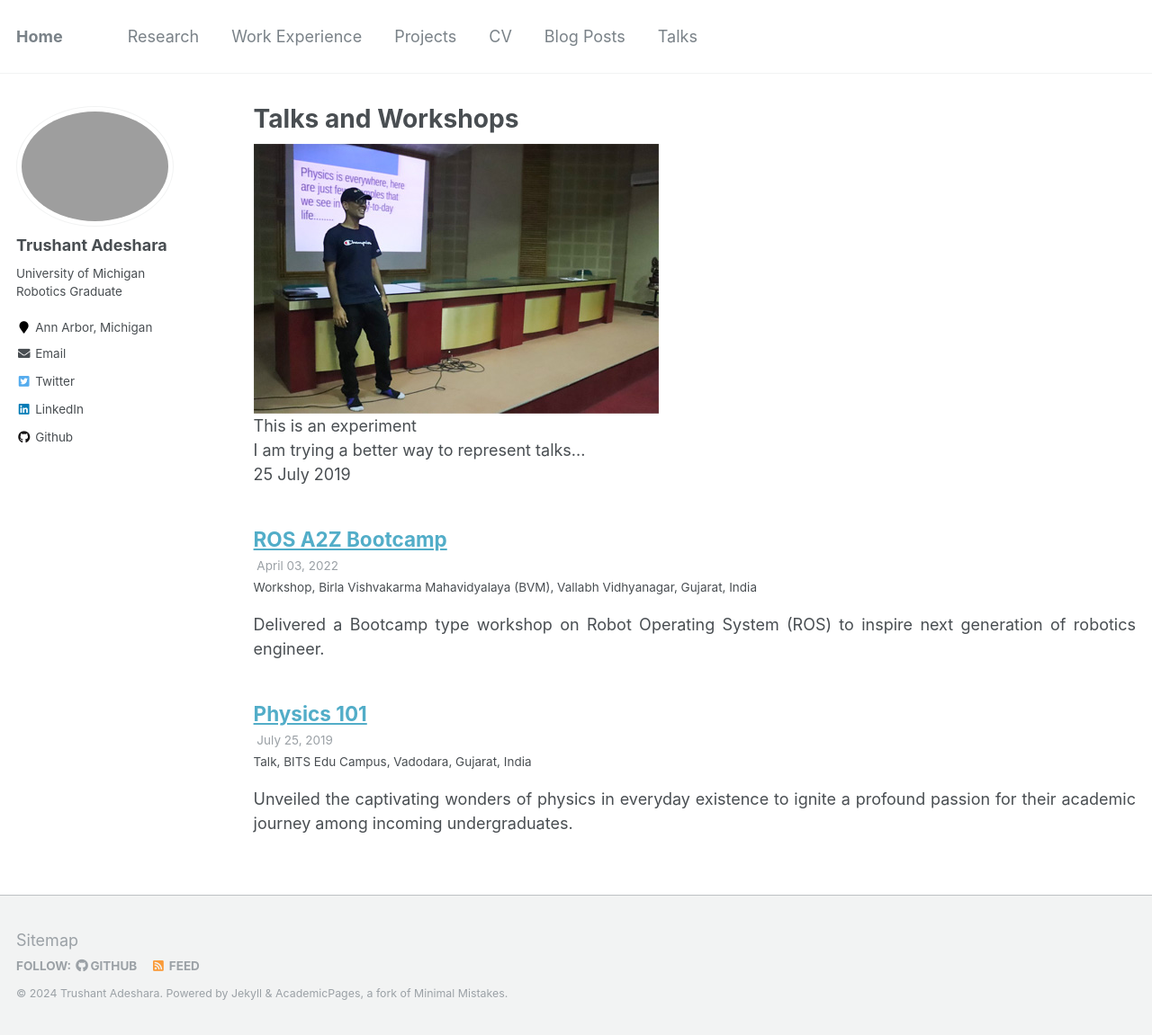
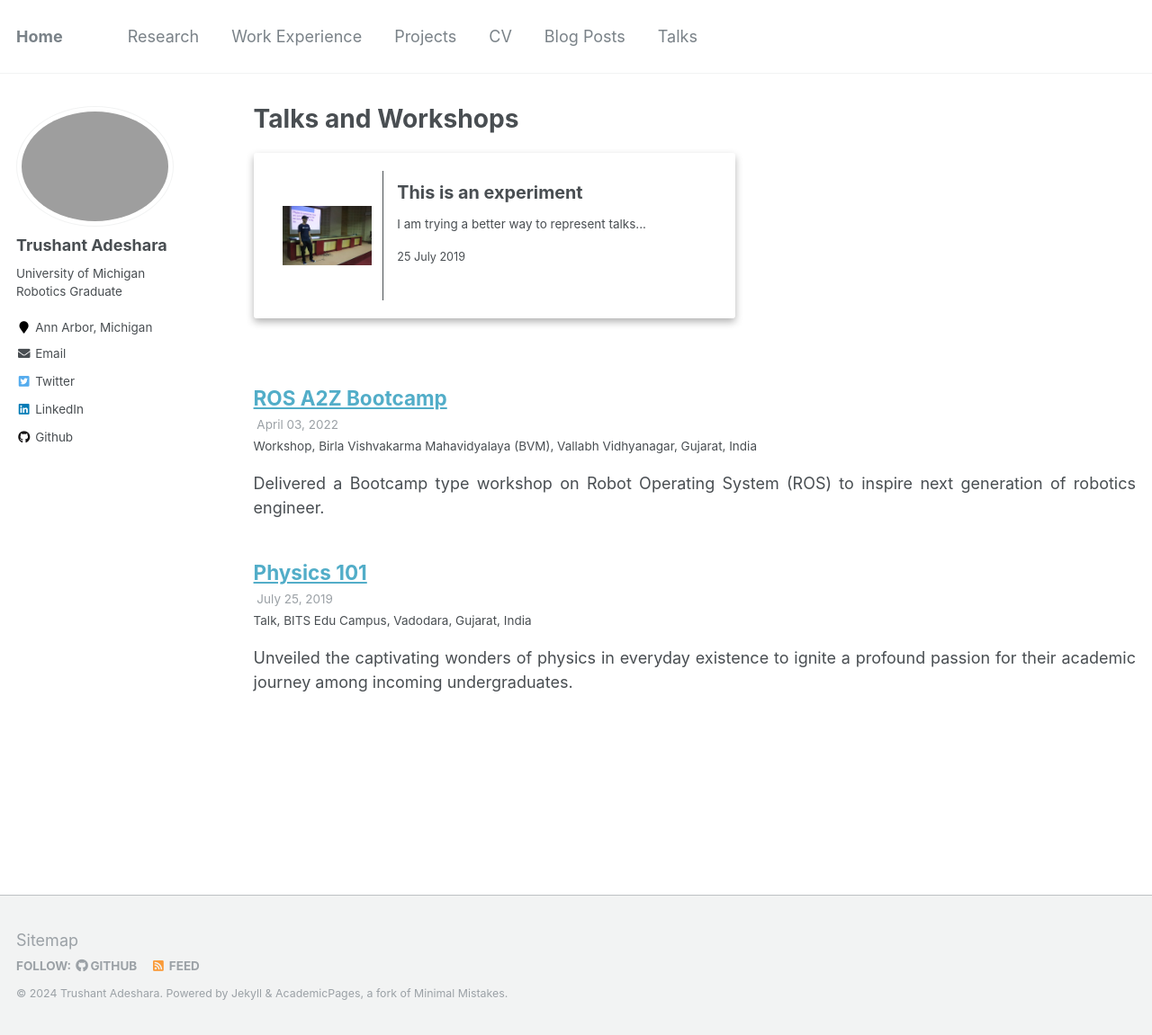
Before and after one commit to trushant05/trushant05.github.io, a Jekyll site: the page built from _pages/talks.html, in a window 1280 px wide and 1151 px high. Shown: the whole window at 90% size. Built offline with Jekyll 4.4.1, drawn with Linux system fonts in a browser that asks for light colours.

Commit message:
update main.scss to include containers

```diff
--- a/assets/css/main.scss
+++ b/assets/css/main.scss
@@ -39,3 +39,232 @@
 @import "vendor/font-awesome/brands";
 @import "vendor/magnific-popup/magnific-popup";
 @import "print";
+
+:root{
+  --border-gradient-onyx: linear-gradient(
+    to bottom right,
+    hsl(0, 0%, 25%) 0%,
+    hsla(0, 0%, 25%, 0) 50%
+  );
+}
+
+.card {
+  width: 23rem;
+  height: 27rem;
+  box-shadow: 0 4px 8px 0 rgba(0,0,0,0.3);
+  transition: 0.5s;
+  background: white;
+  padding: 15px;
+  padding-top: 15px;
+  border-radius: 3px;
+}
+
+.card-deck {
+  margin-bottom: 1.5rem;
+  display: block;
+}
+
+.card img {
+  box-shadow: 0 4px 8px 0 rgba(0,0,0,0.2);
+  transition: 0.3s;
+  border-radius: 3px; /* 5px rounded corners */
+}
+
+.card-img-top {
+  display: block;
+  height: 40%;
+  margin-left: auto;
+  margin-right: auto;
+  margin-bottom: .75em;
+}
+
+.card .btn {
+  font-size: .75rem;
+  margin-right: .75em;
+  margin-bottom: .75em;
+}
+
+.card-title {
+  font-weight: 750;
+  font-size: 1.1rem;
+  margin-bottom: .5rem;
+  margin-top: 10px;
+}
+
+.card-text {
+  font-size: .75rem;
+  margin-left: auto;
+  margin-right: auto;
+}
+
+.text-muted {
+  font-size: .7rem;
+  margin-left: auto;
+  margin-right: auto;
+}
+
+.card-buttons {
+  padding-left: 1.25rem;
+  padding-bottom: .5rem;
+}
+
+.card-footer {
+  font-size: .75rem;
+  align-self: flex-end;
+  flex: 1 1 auto;
+  padding-top: .5rem;
+}
+
+.project-list {
+  display: flex;
+  gap: 10px;
+  gap: 10px 20px; /* row-gap column gap */
+  row-gap: 20px;
+  column-gap: 20px;
+  flex-flow: row wrap;
+  justify-content: left;
+  padding-bottom:50px;
+}
+
+.btn-primary {
+  color: red;
+  border-color: #c0c0c0;
+  background-color: #0072b1;
+  width: 45px;
+  justify-content: center;
+  align-items: center;
+  margin-right: 10.75rem;
+}
+
+.btn-primary:hover, .btn-primary:active, .btn-primary.active, .btn-primary:focus, .btn-primary.focus {
+  color: white;
+  border-color: #202020;
+  background-color: #c0c0c0;
+}
+
+.book-card {
+  width: 11rem;
+  height: 16rem;
+  box-shadow: 0 4px 8px 0 rgba(0,0,0,0.3);
+  transition: 0.5s;
+  background: white;
+  padding: 15px;
+  padding-top: 15px;
+  border-radius: 3px;
+}
+
+.book-card-img-top {
+  display: block;
+  height: 70%;
+  margin-left: auto;
+  margin-right: auto;
+  margin-bottom: .75em;
+}
+
+.book-card-img-top:hover, .book-card-img-top:active, .book-card-img-top.active, .book-card-img-top:focus, .book-card-img-top.focus {
+  color: white;
+  border-color: #202020;
+  background-color: #c0c0c0;
+}
+
+.book-gallery {
+  display: flex;
+  gap: 10px;
+  row-gap: 30px;
+  column-gap: 30px;
+  flex-flow: row wrap;
+  justify-content: left;
+  padding-bottom:50px;
+}
+
+.book-card-title {
+  font-weight: 550;
+  font-size: 0.78rem;
+  margin-left: auto;
+  margin-right: auto;
+}
+
+
+
+
+
+.writing-list {
+  display: flex;
+  padding-top:10px;
+  gap: 10px;
+  row-gap: 40px;
+  flex-flow: row wrap;
+  justify-content: left;
+  padding-bottom:30px;
+}
+
+.float-layout {
+  padding: 5px 5px;
+  float: left;
+  width: 100%;
+  height: auto;
+  box-sizing: border-box;
+  margin: 0;
+}
+
+.card-container {
+  overflow: hidden;
+  box-shadow: 0 4px 8px 0 rgba(0,0,0,0.3);
+  transition: 0.5s;
+  background: white;
+  padding: 15px;
+  padding-top: 15px;
+  border-radius: 3px;
+  position: relative;
+}
+
+.card-container a{
+  position: absolute;
+  width:100%;
+  height:100%;
+  top:0px;
+  left:0px;
+}
+
+.writing-card-content {
+  min-height: 8rem;
+  width: 75%;
+  float: right;
+  border-left: 1px solid;
+}
+
+.writing-card-image {
+  display: flex;
+}
+
+div.writing-card-image img {
+  width: auto;
+  height: 50%;
+  max-height: 7.5rem;
+  max-width: 20%;
+  margin-top: auto;
+  margin-bottom: auto;
+  margin-left: auto;
+  margin-right: auto;
+}
+
+.writing-card-title {
+  padding-left: 15px;
+  font-weight: 750;
+  font-size: 1.1rem;
+  margin-bottom: .5rem;
+  margin-top: 10px;
+}
+
+.writing-card-text {
+  padding-left: 15px;
+  font-size: .75rem;
+  margin-bottom: 1rem;
+}
+
+.writing-card-text-muted {
+  padding-left: 15px;
+  font-size: .7rem;
+  margin-left: auto;
+  margin-right: auto;
+}
```
